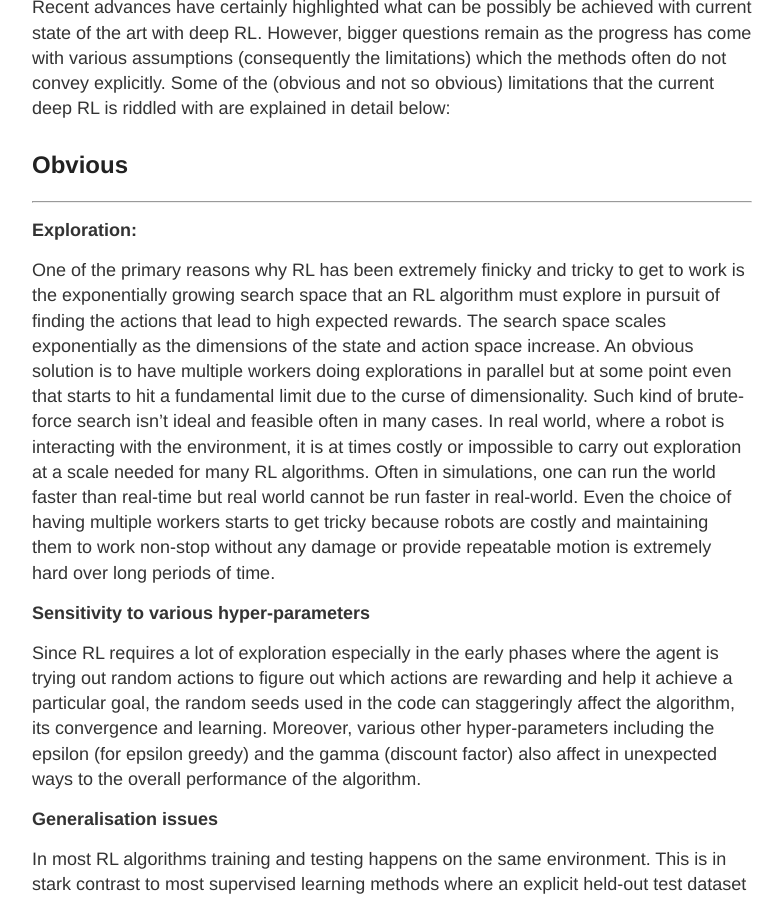
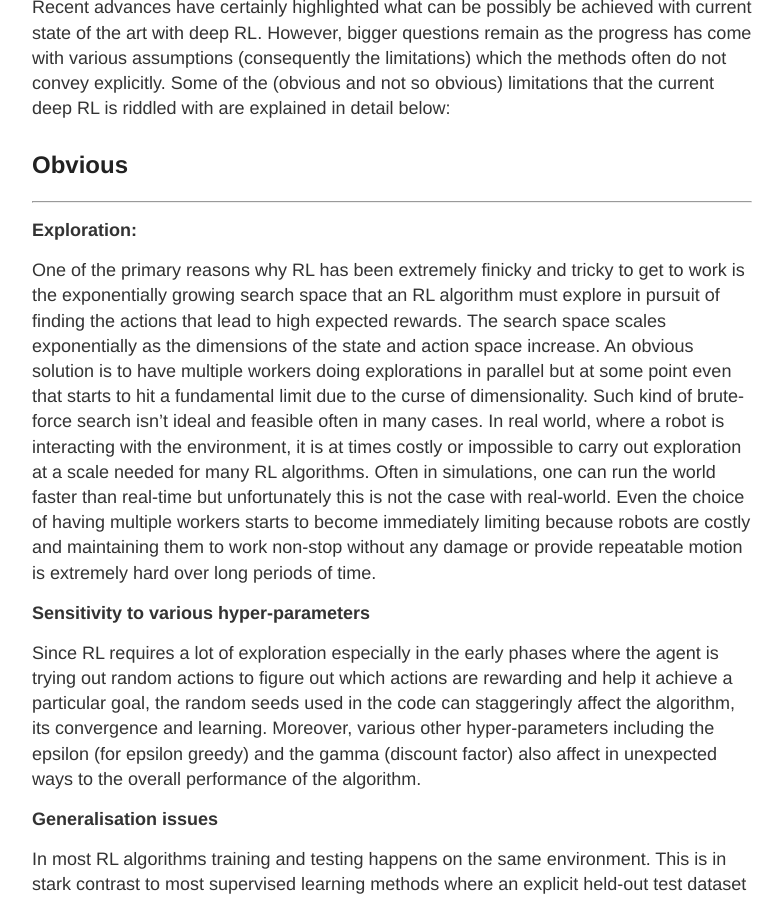
Before and after one commit to ankurhanda/ankurhanda.github.io, a Jekyll site: the page built from _posts/2017-10-30-current-deep-rl.md, in a window 1280 px wide and 900 px high, scrolled down 644 px. Shown: the whole window, without its empty margins (248-1031 px from the left). Built offline with Jekyll 4.4.1, drawn with Linux system fonts in a browser that asks for light colours; our own code applies the rules of GitHub Pages for plain Markdown files.

Commit message:
update text
Signed-off-by: ankur handa <ankurhanda@ankurs-MacBook-Pro.local>

```diff
--- a/_posts/2017-10-30-current-deep-rl.md
+++ b/_posts/2017-10-30-current-deep-rl.md
@@ -11,7 +11,7 @@
 
 **Exploration:**
 
-One of the primary reasons why RL has been extremely finicky and tricky to get to work is the exponentially growing search space that an RL algorithm must explore in pursuit of finding the actions that lead to high expected rewards. The search space scales exponentially as the dimensions of the state and action space increase. An obvious solution is to have multiple workers doing explorations in parallel but at some point even that starts to hit a fundamental limit due to the curse of dimensionality. Such kind of brute-force search isn’t ideal and feasible often in many cases. In real world, where a robot is interacting with the environment, it is at times costly or impossible to carry out exploration at a scale needed for many RL algorithms. Often in simulations, one can run the world faster than real-time but real world cannot be run faster in real-world. Even the choice of having multiple workers starts to get tricky because robots are costly and maintaining them to work non-stop without any damage or provide repeatable motion is extremely hard over long periods of time.
+One of the primary reasons why RL has been extremely finicky and tricky to get to work is the exponentially growing search space that an RL algorithm must explore in pursuit of finding the actions that lead to high expected rewards. The search space scales exponentially as the dimensions of the state and action space increase. An obvious solution is to have multiple workers doing explorations in parallel but at some point even that starts to hit a fundamental limit due to the curse of dimensionality. Such kind of brute-force search isn’t ideal and feasible often in many cases. In real world, where a robot is interacting with the environment, it is at times costly or impossible to carry out exploration at a scale needed for many RL algorithms. Often in simulations, one can run the world faster than real-time but unfortunately this is not the case with real-world. Even the choice of having multiple workers starts to become immediately limiting because robots are costly and maintaining them to work non-stop without any damage or provide repeatable motion is extremely hard over long periods of time.
 
 **Sensitivity to various hyper-parameters**
 
```
Also changed, not shown: 2 other files.
